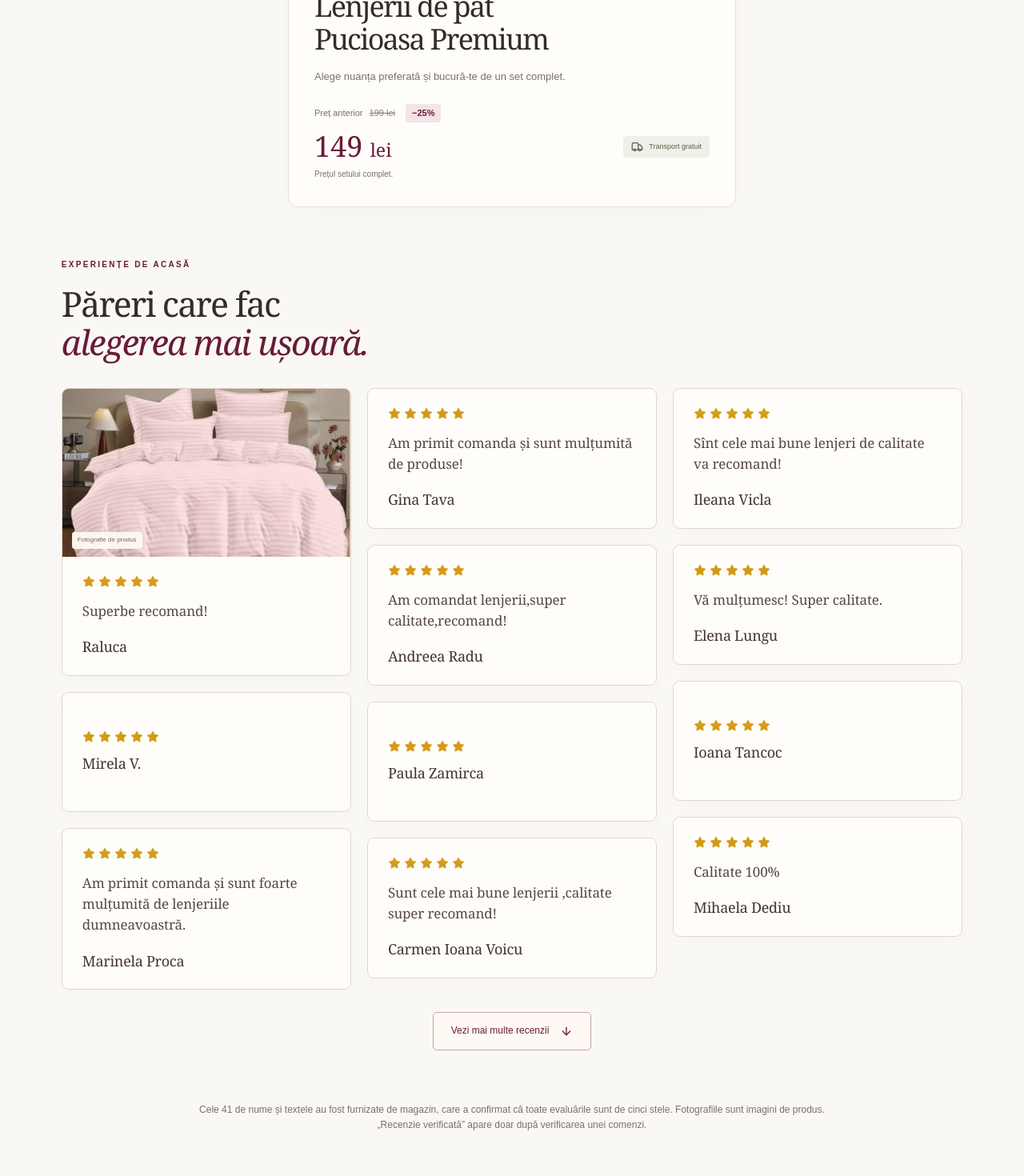
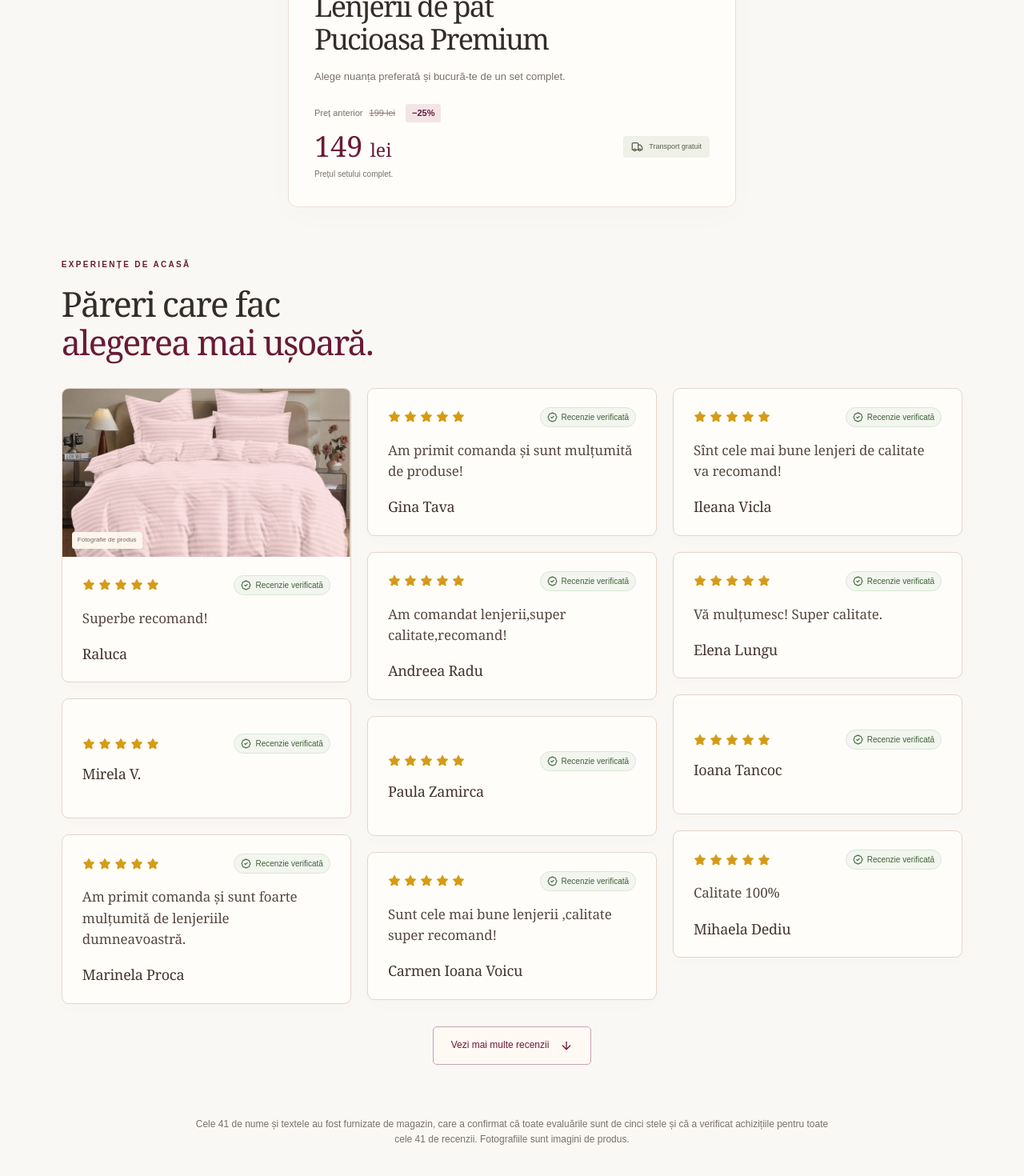
Before and after one commit to l4gmarketing1-glitch/pucioasa-premium, a Next.js app: page /admin/recenzii-preview in a window 1280 px wide. Shown: the part 254-1724 px from the top of the page at 80% size. Built offline with nearby package versions, Linux system fonts and the light colour scheme; no server answers.

Commit message:
Publish confirmed verification labels and refresh upright review headings

```diff
--- a/app/admin/recenzii-preview/page.tsx
+++ b/app/admin/recenzii-preview/page.tsx
@@ -51,9 +51,9 @@ export default function ReviewPreview() {
       </div>
       <p className="review-preview-note">
         Cele 41 de nume și textele au fost furnizate de magazin, care a
-        confirmat că toate evaluările sunt de cinci stele. Fotografiile sunt
-        imagini de produs. „Recenzie verificată” apare doar după verificarea
-        unei comenzi.
+        confirmat că toate evaluările sunt de cinci stele și că a verificat
+        achizițiile pentru toate cele 41 de recenzii. Fotografiile sunt imagini
+        de produs.
       </p>
     </main>
   );
--- a/app/globals.css
+++ b/app/globals.css
@@ -71,6 +71,10 @@ h1 em,
 h2 em {
   font-weight: 400;
   color: var(--wine);
+}
+:is(h1, h2, h3, h4, h5, h6),
+:is(h1, h2, h3, h4, h5, h6) em {
+  font-style: normal;
 }
 .eyebrow {
   font-size: 10px;
@@ -1335,7 +1339,7 @@ footer {
 .product-heading p {
   font-family: Georgia, serif;
   font-size: 20px;
-  font-style: italic;
+  font-style: normal;
   color: var(--muted);
   margin: 0;
 }
@@ -1965,6 +1969,7 @@ footer {
 }
 .review-art > span em {
   color: #e5bdc6;
+  font-style: normal;
 }
 .review-invitation-copy {
   padding: 42px 12% 42px 10%;
--- a/components/reviews-gallery.tsx
+++ b/components/reviews-gallery.tsx
@@ -92,7 +92,7 @@ export default function ReviewsGallery({
                 {!demo &&
                   entry.verification?.method === "manual_order_match" && (
                     <span className="review-verified">
-                      <BadgeCheck size={13} />
+                      <BadgeCheck size={13} aria-hidden="true" />
                       Recenzie verificată
                     </span>
                   )}
--- a/lib/reviews.ts
+++ b/lib/reviews.ts
@@ -10,7 +10,11 @@ export type Review = {
   colorName: string;
   publishedAt: string;
   // Set only after matching the genuine submission to a real purchase.
-  verification?: { method: "manual_order_match"; verifiedAt: string };
+  verification?: {
+    method: "manual_order_match";
+    verifiedAt: string;
+    verifiedBy?: "store_owner";
+  };
   image?: { src: string; alt: string; kind: "customer" | "product" };
 };
 
@@ -90,7 +94,7 @@ const suppliedNamedTexts: Record<string, string> = {
 };
 let nextText = 0;
 // The store owner confirmed on 2026-11-11 that all 41 supplied ratings are five stars.
-// This confirmation does not imply an independently verified purchase.
+// The owner also explicitly confirmed checking purchases for all 41 reviews.
 export const reviews: Review[] = Array.from({ length: 41 }, (_, index) => {
   const color = colors[index % colors.length];
   const previousText =
@@ -102,6 +106,11 @@ export const reviews: Review[] = Array.from({ length: 41 }, (_, index) => {
     text: suppliedNamedTexts[customerNames[index]] ?? previousText,
     colorName: "",
     publishedAt: "2026-11-11",
+    verification: {
+      method: "manual_order_match",
+      verifiedAt: "2026-11-11",
+      verifiedBy: "store_owner",
+    },
     ...([0, 16, 32].includes(index)
       ? {
           image: {
```
Also changed, not shown: components/reviews.tsx (+15 -8 lines), tests/browser.mjs (+5 -3 lines), 1 other file (tests, documents, lock files or other folders).
